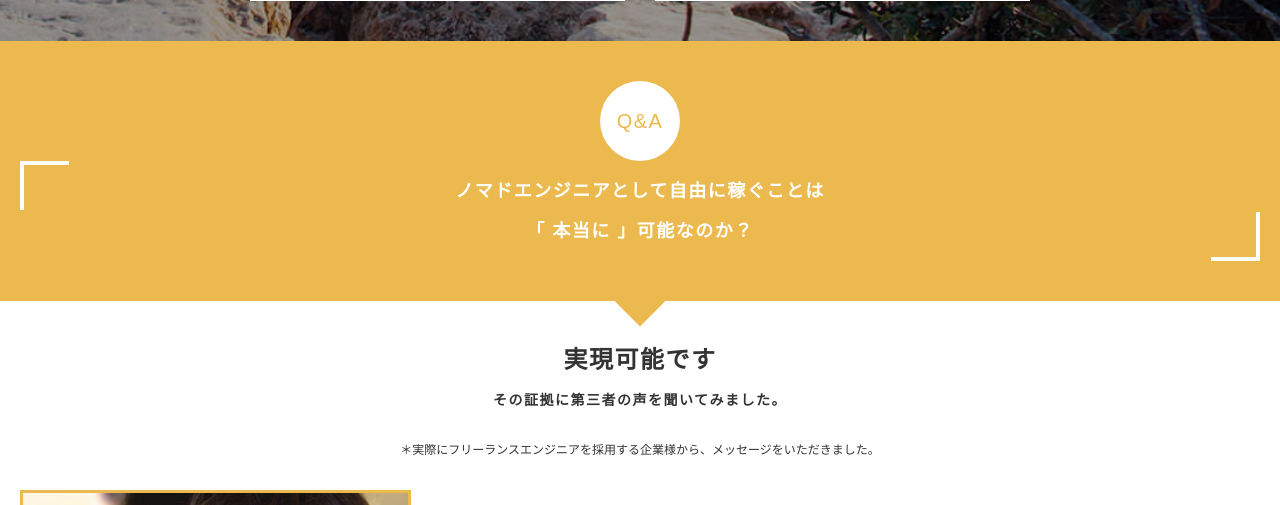
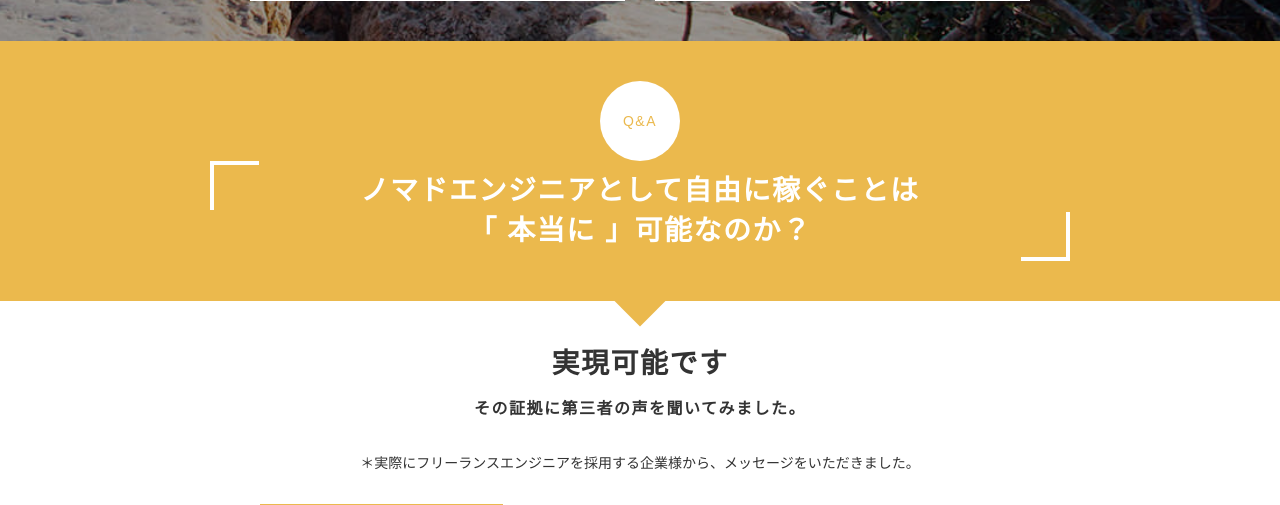
Before and after one commit to Yosuke-Nishizawa/HTML-Replication, a PHP site: page / in a window 1280 px wide. Shown: the part 5995-6500 px from the top of the page. Run offline with PHP 8.4, Linux system fonts and the light colour scheme; some libraries are stand-ins or nearby versions.

Commit message:
page10 pc途中

```diff
--- a/iSara/css/base.css
+++ b/iSara/css/base.css
@@ -1162,3 +1162,53 @@ span.marker {
     margin-left: 30px;
   }
 }
+@media screen and (min-width:992px) {
+  .box-page10-braces {
+    margin-left: auto;
+    margin-right: auto;
+    max-width: 860px;
+  }
+  .contents-page10 {
+    padding-left: 0;
+    padding-right: 0;
+  }
+  .img-page10-item {
+    width: 22%;
+  }
+  .contents-page10-item {
+    width: 43%;
+  }
+}
+@media screen and (min-width:1191px) {
+  .txt-page10-qa {
+    font-size: 14px;
+    line-height: 80px;
+  }
+  .ttl-page10-02 {
+    font-size: 28px;
+    line-height: 40px;
+  }
+  .txt-page10-contents:nth-of-type(1) {
+    font-size: 28px;
+    line-height: 45px;
+  }
+  .txt-page10-contents:nth-of-type(2) {
+    font-size: 16px;
+    line-height: 26px;
+  }
+  .txt-page10-contents:nth-of-type(3) {
+    font-size: 14px;
+    line-height: 22px;
+  }
+  .list-page10 {
+    margin-left: auto;
+    margin-right: auto;
+    width: 760px;
+  }
+  .img-page10-item {
+    width: 32%;
+  }
+  .contents-page10-item {
+    width: auto;
+  }
+}
```
